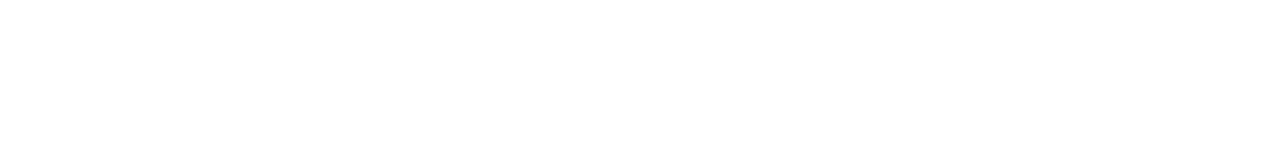
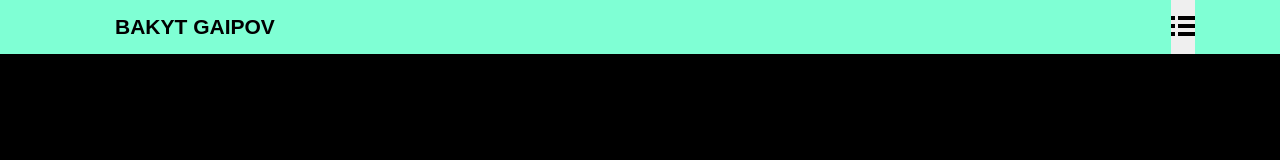
Before and after one commit to Gaipov5791/Adaptive-portfolio, a plain HTML site: page index.html in a window 1280 px wide. Drawn offline with Linux system fonts and the light colour scheme.

Commit message:
add header and style for it

```diff
--- a/index.html
+++ b/index.html
@@ -5,6 +5,71 @@
     <meta http-equiv="X-UA-Compatible" content="IE=edge" />
     <meta name="viewport" content="width=device-width, initial-scale=1.0" />
     <title>Portfolio</title>
+    <link rel="stylesheet" href="style.css">
   </head>
-  <body></body>
+  <body>
+    <header class="header">
+      <div class="container">
+        <div class="header-body">
+          <a class="header-logo" href="#home">Bakyt Gaipov</a>
+
+          <nav class="header-navbar">
+            <ul class="header-menu">
+              <li class="menu-item">
+                <a class="menu-link" href="#">Home</a>
+              </li>
+              <li class="menu-item">
+                <a class="menu-link" href="#skills">Skills</a>
+              </li>
+              <li class="menu-item">
+                <a class="menu-link" href="#code">Code example</a>
+              </li>
+              <li class="menu-item">
+                <a class="menu-link" href="#Language">Language</a>
+              </li>
+              <li class="menu-item">
+                <a class="menu-link" href="#Education">Education</a>
+              </li>
+            </ul>
+            <button class="button-toggle">
+              <svg
+                xmlns="http://www.w3.org/2000/svg"
+                width="24"
+                height="24"
+                viewBox="0 0 24 24"
+              >
+                <path
+                  d="M4 22h-4v-4h4v4zm0-12h-4v4h4v-4zm0-8h-4v4h4v-4zm3 0v4h17v-4h-17zm0 12h17v-4h-17v4zm0 8h17v-4h-17v4z"
+                />
+              </svg>
+            </button>
+          </div>
+        </div>
+      </nav>
+    </header>
+    <!-- <main>
+      <section class="intro">
+        <div class="container">
+          <div class="intro-inner">
+            <img
+              class="intro-img"
+              src="img/IMG_20200301_213851.jpg"
+              alt="Bakyt's avatar"
+              width="400"
+            />
+            <div class="intro-text">
+              <h1>Bakyt Gaipov</h1>
+              <h3>Businessman</h3>
+              <p>
+                I have been in business since 1998. A responsibility, diligence,
+                purposefulness are one of the important qualities of a person to
+                success. I really want to learn programming.
+              </p>
+            </div>
+          </div>
+        </div>
+      </section>
+
+    </main> -->
+  </body>
 </html>
--- /dev/null
+++ b/style.css
@@ -0,0 +1,63 @@
+*,
+*:before,
+*:after {
+  margin: 0;
+  padding: 0;
+  border: 0;
+  box-sizing: inherit;
+}
+
+html,
+body {
+  box-sizing: border-box;
+  font-family: Arial, Helvetica, sans-serif;
+  font-size: 14px;
+  color: #fff;
+  background-color: black;
+}
+.container {
+  max-width: 1140px;
+  margin: 0 auto;
+  padding: 0 15px;
+}
+.header {
+  width: 100%;
+  background-color: aquamarine;
+}
+.header-body {
+  position: relative;
+  display: flex;
+  justify-content: space-between;
+}
+.header-logo {
+  padding: 15px 30px;
+  font-size: 1.5em;
+  font-weight: bold;
+  color: black;
+  text-decoration: none;
+  text-transform: uppercase;
+}
+.header-navbar {
+  display: flex;
+  justify-content: space-between;
+  min-height: 54px;
+}
+.header-menu {
+  width: 100%;
+  position: absolute;
+  top: 54px;
+  right: 0;
+  display: none;
+  flex-direction: column;
+  padding: 15px 0;
+  text-transform: uppercase;
+  background-color: rgb(133, 125, 125);
+}
+.menu-item {
+  list-style: none;
+}
+.menu-link {
+  color: #fff;
+  text-decoration: none;
+  line-height: 2;
+}
```
